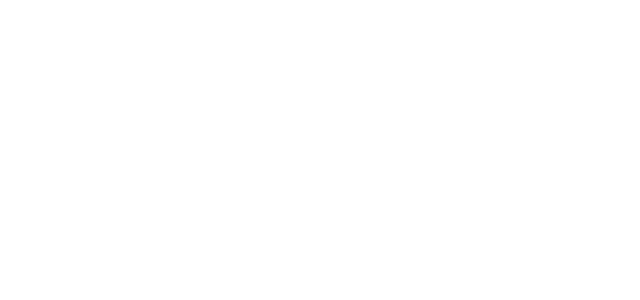
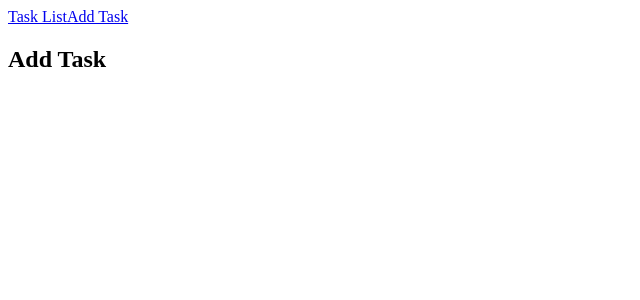
Before and after one commit to DanieleConsoli97/ex-react-task-manager, a React (Vite) app: page /addTask in a window 1280 px wide. Before the commit this address had no page. Shown: the top 300 px of the page, without its empty margins (0-640 px from the left). Built offline with nearby package versions, Linux system fonts and the light colour scheme.

Commit message:
Impostiamo il frontend

```diff
--- a/src/App.jsx
+++ b/src/App.jsx
@@ -1,19 +1,19 @@
-import { Route, Router, BrowserRouter, Routes } from "react-router-dom"
+import { BrowserRouter, Routes, Route } from "react-router-dom";
 import TaskList from "./components/TaskList";
+import AddTask from "./components/AddTask";
+import DefaultLayout from "./layout/DefaultLayout";
+
 function App() {
-
   return (
-
     <BrowserRouter>
       <Routes>
-        <Route
-          path="/"
-          element={<></>}
-        />
+        <Route element={<DefaultLayout/>}>
+          <Route path="/" element={<TaskList />}/>
+          <Route path="/addTask" element={<AddTask/>} />
+        </Route>
       </Routes>
-    </BrowserRouter >
-
-  )
+    </BrowserRouter>
+  );
 }
 
-export default App
+export default App;
--- /dev/null
+++ b/src/components/AddTask.jsx
@@ -0,0 +1,17 @@
+function TaskList({ children }) {
+  return (
+    <>
+    <div className="task-manager">
+      {/* NavBar viene renderizzato qui come children */}
+      {children}
+
+      <div className="tasks-container">
+        <h2>Add Task</h2>
+        {/* Logica della lista task */}
+      </div>
+    </div>
+    </>
+  );
+}
+
+export default TaskList;
--- /dev/null
+++ b/src/components/NavBar.jsx
@@ -0,0 +1,18 @@
+import { NavLink, Link } from "react-router-dom";
+function NavBar() {
+
+    return (
+        <nav>
+            <NavLink to={"/"} >
+                Task List
+
+            </NavLink>
+            <NavLink to={"/addTask"} >
+               Add Task
+            </NavLink>
+        </nav>
+    );
+}
+
+
+export default NavBar;
--- /dev/null
+++ b/src/components/TaskList.jsx
@@ -0,0 +1,9 @@
+const TaskList = () => {
+  return (
+    <div>
+        <h1>TaskList</h1>
+</div>
+  )
+}
+
+export default TaskList
--- /dev/null
+++ b/src/layout/DefaultLayout.jsx
@@ -0,0 +1,13 @@
+
+import { Outlet } from "react-router-dom"
+import NavBar from "../components/NavBar"
+const DefaultLayout = () => {
+    return (
+    <>
+        <NavBar />
+        <Outlet />
+    </>
+    )
+}
+
+export default DefaultLayout
```
